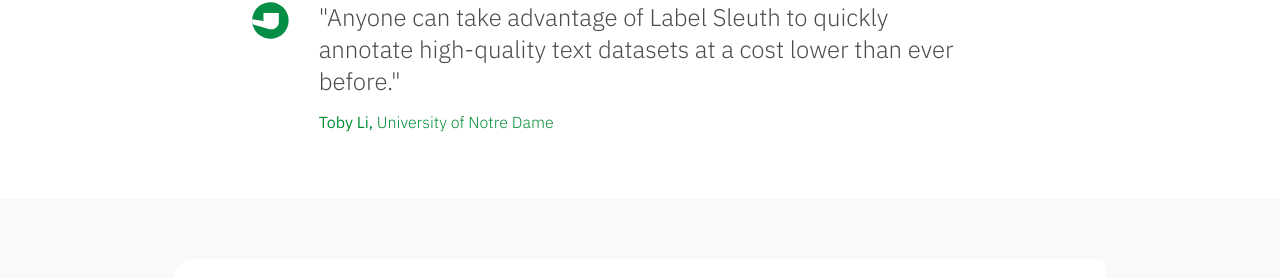
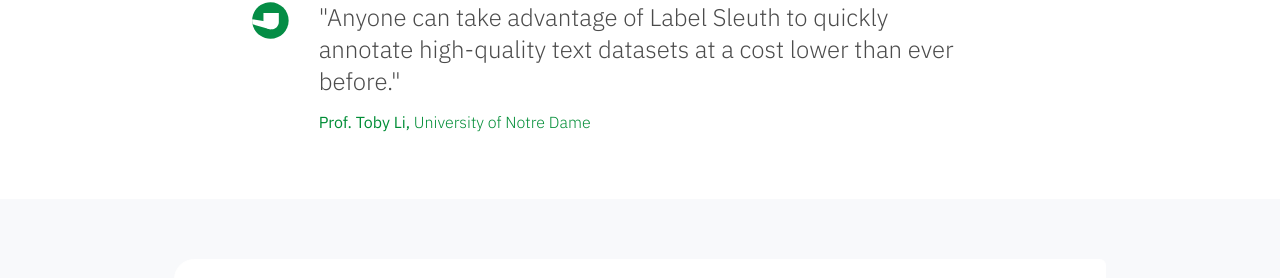
Before and after one commit to label-sleuth/label-sleuth.org, a Sphinx documentation site: the page built from docs/index.rst, in a window 1280 px wide and 1400 px high, scrolled down 1542 px. Shown: the part 148-426 px from the top of the window. Built offline with Sphinx 7.4.7 and the PyData theme 0.15.4, drawn with Linux system fonts in a browser that asks for light colours; nearby versions of some CDN libraries; some of the changed text lies outside the part shown.

Commit message:
Add titles of academic collaborators

```diff
--- a/docs/_templates/index.html
+++ b/docs/_templates/index.html
@@ -160,7 +160,7 @@
             <div class="col-9 col-sm-10 col-md-11">
                <p class="homepage-quote">"Anyone can take advantage of Label Sleuth to quickly annotate high-quality text
                   datasets at a cost lower than ever before."</p>
-               <p class="homepage-quote-person"><b>Toby Li,</b> University of Notre Dame</p>
+               <p class="homepage-quote-person"><b>Prof. Toby Li,</b> University of Notre Dame</p>
             </div>
          </div>
       </div>
@@ -224,7 +224,7 @@
                <p class="homepage-quote">"It is critical for machines to learn in a label efficient manner. Label Sleuth achieves this goal for challenging text classification and NLP
                   tasks using a unique combination of very good user-interface and good backend active learning
                   algorithms."</p>
-               <p class="homepage-quote-person"><b>Rishabh Iyer,</b> UT Dallas</p>
+               <p class="homepage-quote-person"><b>Prof. Rishabh Iyer,</b> UT Dallas</p>
             </div>
          </div>
       </div>
```
